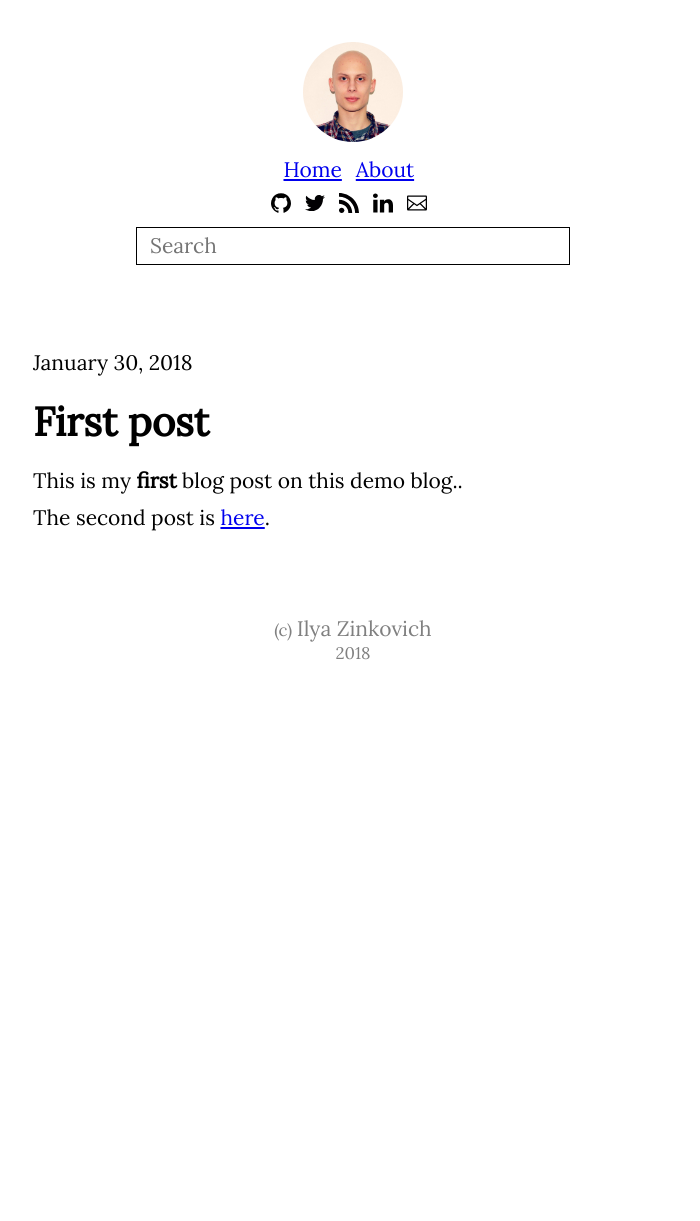
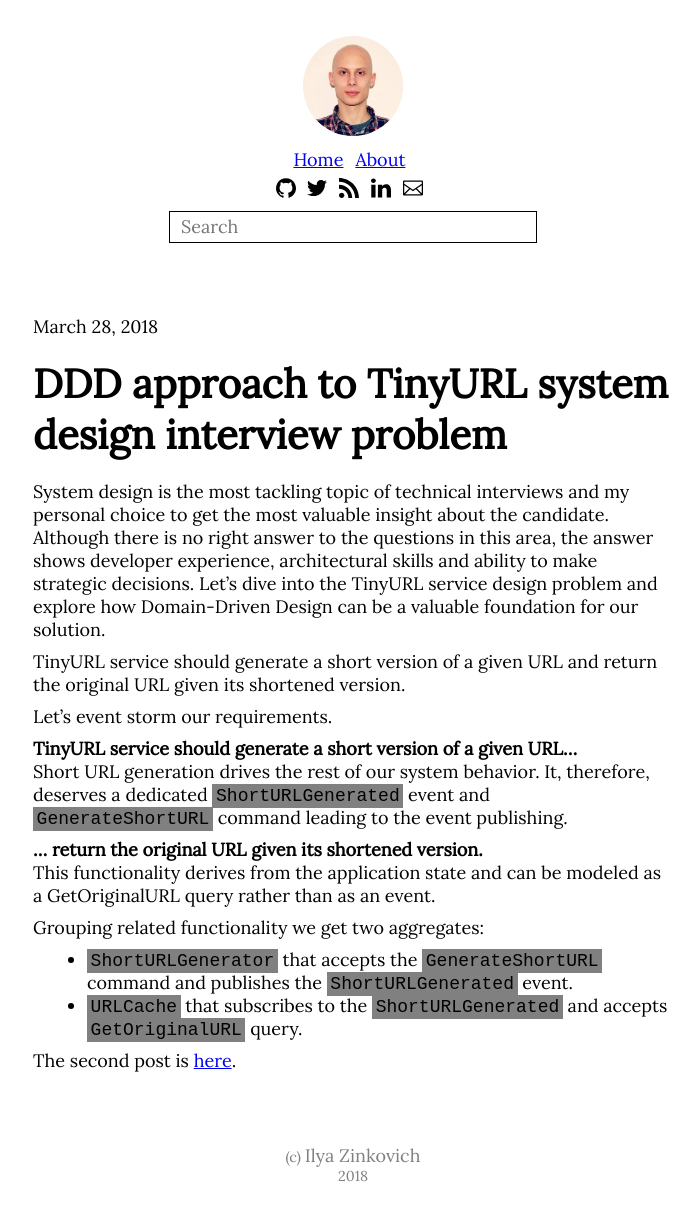
Before and after one commit to IlyaZinkovich/ilyazinkovich.github.io, a Jekyll site: the page built from _posts/2017/oct/2018-01-04-first-post.md, in a window 1280 px wide. Shown: the whole page, without its empty margins (287-987 px from the left). Built offline with Jekyll 4.4.1, drawn with Linux system fonts in a browser that asks for light colours; comment, search, counter and statistics services are not loaded; before the commit the page ends 900 px from its top, so only the background shows below that.

Commit message:
First post note

```diff
--- a/_posts/2017/oct/2018-01-04-first-post.md
+++ b/_posts/2017/oct/2018-01-04-first-post.md
@@ -1,18 +1,32 @@
 ---
 layout: post
-date: 2018-01-30
-title: "First post"
+date: 2018-03-28
+title: "DDD approach to TinyURL system design interview problem"
 description: |
-  This is the first post.
+  DDD approach to TinyURL system design interview problem.
 keywords:
-  - SOA
-  - Kafka
-  - marketing
-categories: first steps
+  - DDD
+  - domain-driven design
+  - system design
+categories: system design
 ---
 
-This is my **first** blog post on this demo blog..
+System design is the most tackling topic of technical interviews and my personal choice to get the most valuable insight about the candidate. Although there is no right answer to the questions in this area, the answer shows developer experience, architectural skills and ability to make strategic decisions. Let's dive into the TinyURL service design problem and explore how Domain-Driven Design can be a valuable foundation for our solution.
 
 <!--more-->
 
+TinyURL service should generate a short version of a given URL and return the original URL given its shortened version.
+
+Let's event storm our requirements.
+
+**TinyURL service should generate a short version of a given URL...**
+Short URL generation drives the rest of our system behavior. It, therefore, deserves a dedicated `ShortURLGenerated` event and `GenerateShortURL` command leading to the event publishing.
+
+**... return the original URL given its shortened version.**
+This functionality derives from the application state and can be modeled as a GetOriginalURL query rather than as an event.
+
+Grouping related functionality we get two aggregates:
+* `ShortURLGenerator` that accepts the `GenerateShortURL` command and publishes the `ShortURLGenerated` event.
+* `URLCache` that subscribes to the `ShortURLGenerated` and accepts `GetOriginalURL` query.
+
 The second post is [here]({% post_url 2017-10-28-second-post %}).
--- a/css/main.scss
+++ b/css/main.scss
@@ -6,6 +6,7 @@
 
 $black: #000;
 $white: #fff;
+$grey: lighten($black, 50);
 
 %gray { color: lighten($black, 50); }
 
@@ -19,7 +20,7 @@
   border: 0;
   box-sizing: border-box;
   font-family: 'Lora', serif;
-  font-size: 21px;
+  font-size: 18px;
   margin: 0;
   padding: 0;
 }
@@ -97,9 +98,9 @@
 }
 
 code {
-  background-color: $white;
-  border-radius: .2em;
+  background-color: $grey;
   font-family: monospace;
+  margin-top: 5px;
   padding: .1em .2em;
 }
 
```
